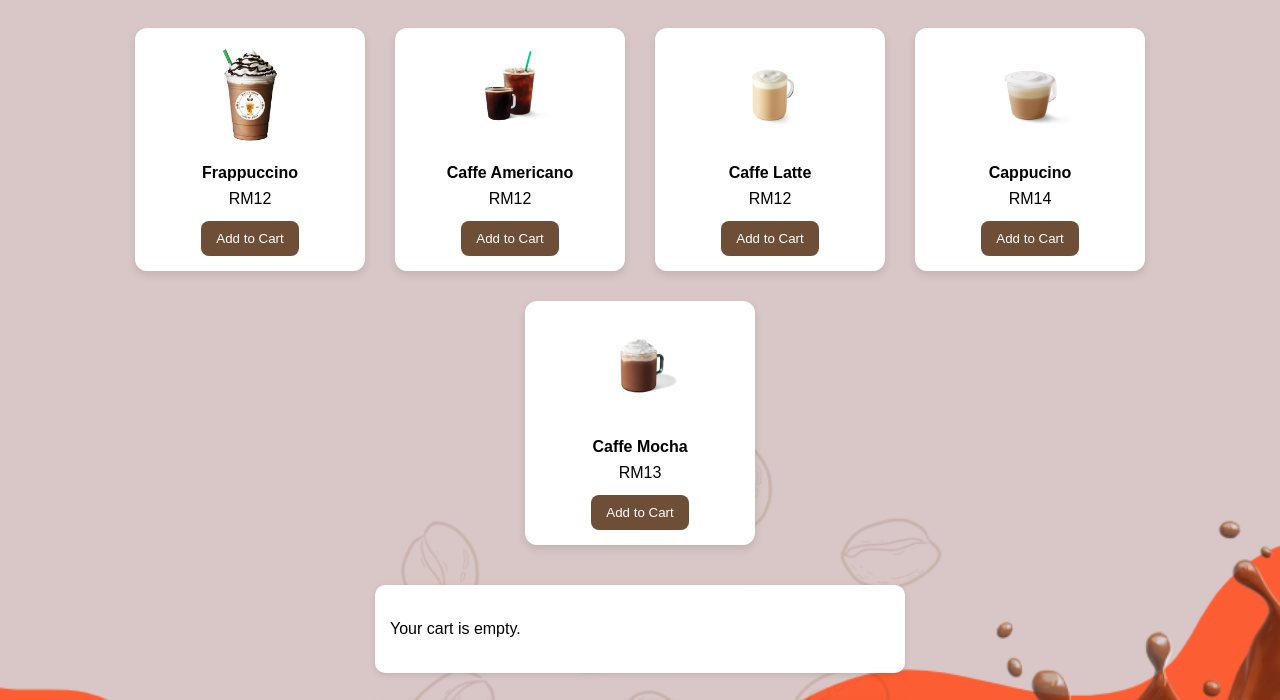
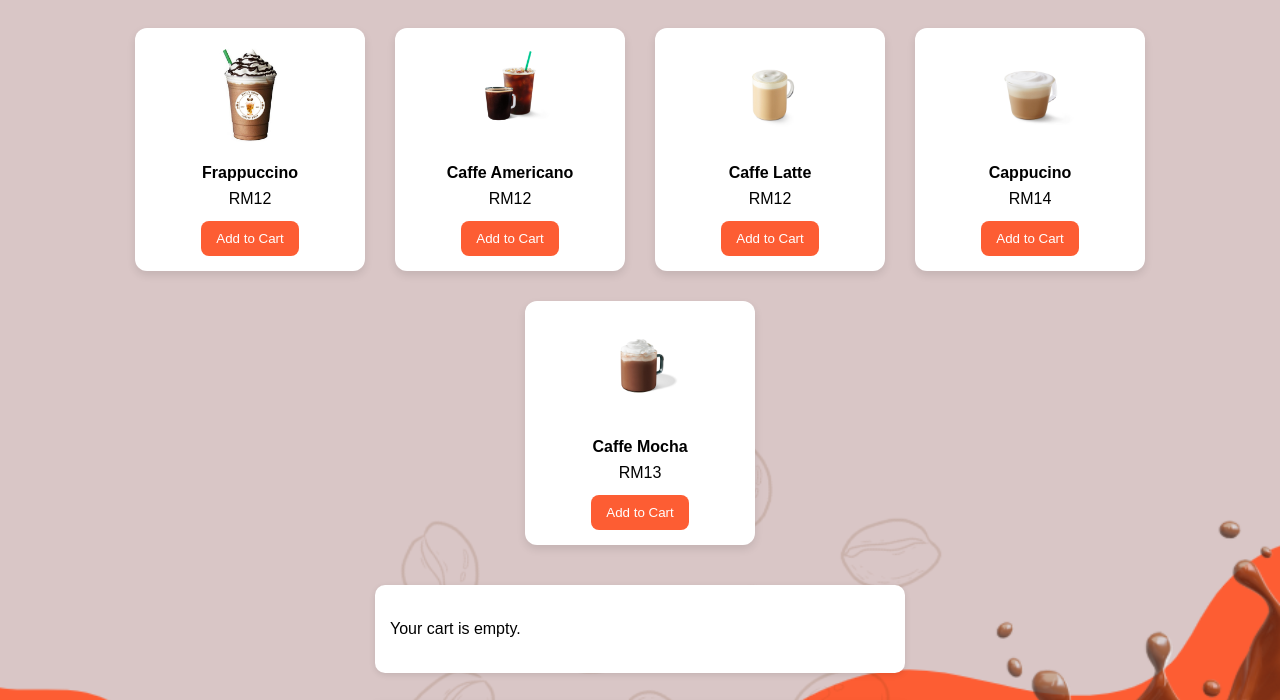
Before and after one commit to shahidinf9404/OSM754, a plain HTML site: page Assignment/index.html in a window 1280 px wide. Shown: the part 85-785 px from the top of the page. Drawn offline with Linux system fonts and the light colour scheme.

Commit message:
Update index.html

```diff
--- a/Assignment/index.html
+++ b/Assignment/index.html
@@ -102,7 +102,7 @@
         }
 
         button {
-            background-color: #6f4e37;
+            background-color: #fd5d33;
             color: white;
             border: none;
             padding: 10px 15px;
```
